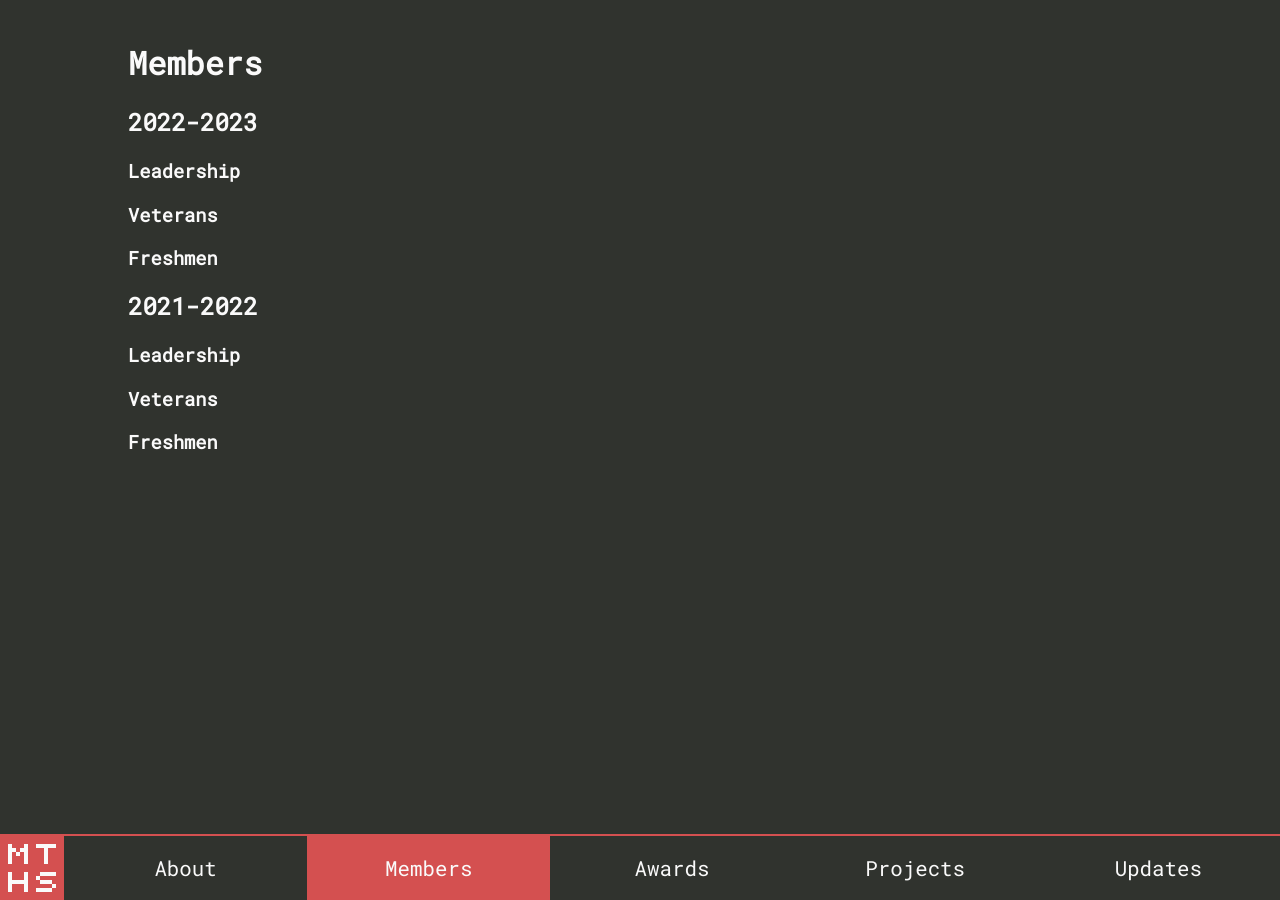
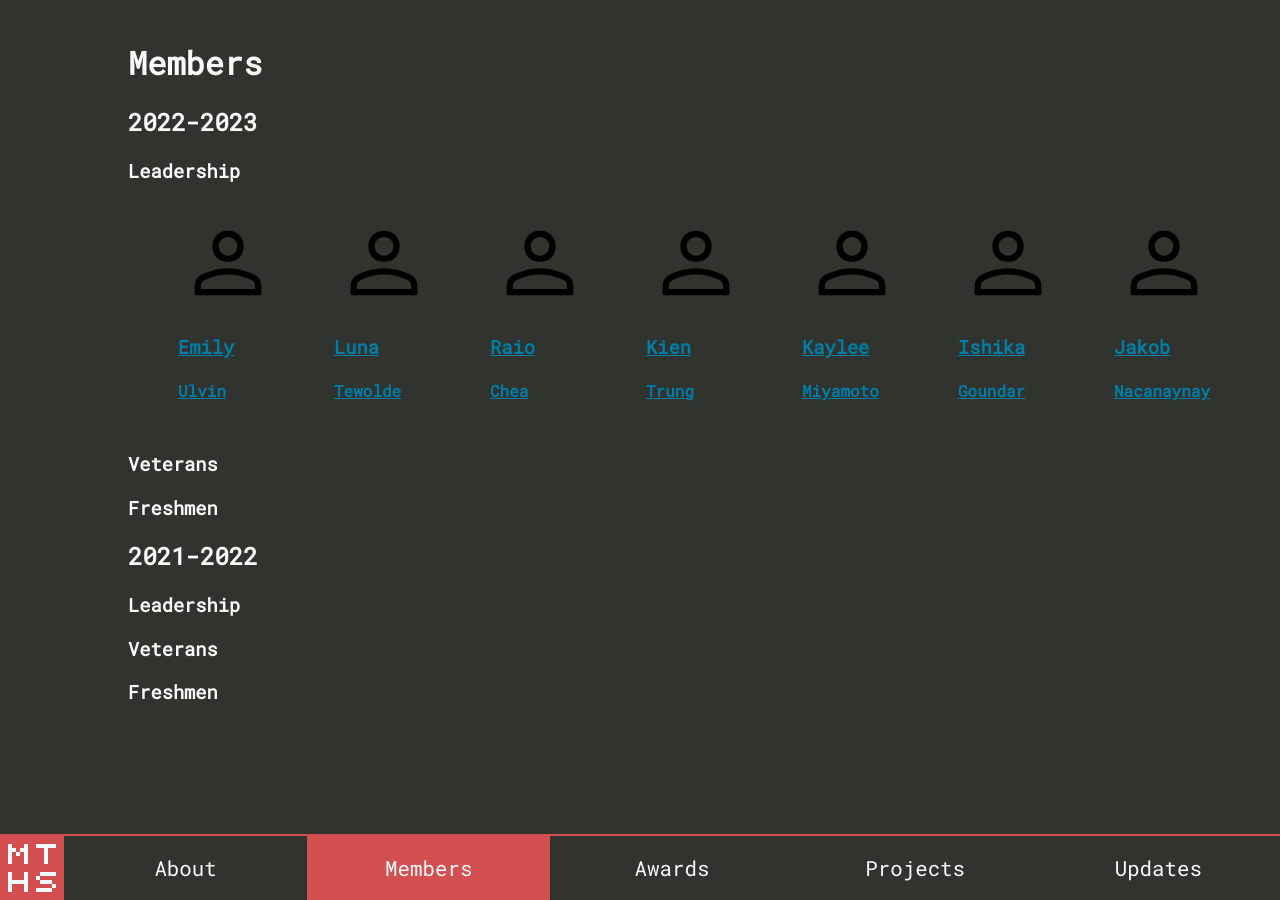
Before and after one commit to MTHS-TSA/MTHS-TSA.github.io, a Jekyll site: the page built from members.md, in a window 1280 px wide. Built offline with Jekyll 4.4.1, drawn with Linux system fonts in a browser that asks for light colours.

Commit message:
Basic add members

```diff
--- /dev/null
+++ b/_includes/member-card.html
@@ -0,0 +1,11 @@
+<li class="member-card">
+    <a href="{{ include.profile-url }}">
+        {% if include.profile-img %}
+            <img src="{{ include.profile-img }}" alt="">
+        {% else %}
+            <img src="/assets/images/default-profile.svg" alt="">
+        {% endif %}
+        <h3>{{ include.first-name }}</h3>
+        <h4>{{ include.last-name }}</h4>
+    </a>
+</li>
--- /dev/null
+++ b/_layouts/members.html
@@ -0,0 +1,31 @@
+---
+layout: default
+---
+
+<h1>Members</h1>
+
+<h2>2022-2023</h2>
+
+<h3>Leadership</h3>
+
+<ul>
+    {% include member-card.html  profile-url="" first-name="Emily" last-name="Ulvin" %}
+    {% include member-card.html  profile-url="" first-name="Luna" last-name="Tewolde" %}
+    {% include member-card.html  profile-url="" first-name="Raio" last-name="Chea" %}
+    {% include member-card.html  profile-url="" first-name="Kien" last-name="Trung" %}
+    {% include member-card.html  profile-url="" first-name="Kaylee" last-name="Miyamoto" %}
+    {% include member-card.html  profile-url="" first-name="Ishika" last-name="Goundar" %}
+    {% include member-card.html  profile-url="" first-name="Jakob" last-name="Nacanaynay" %}
+</ul>
+
+<h3>Veterans</h3>
+
+<h3>Freshmen</h3>
+
+<h2>2021-2022</h2>
+
+<h3>Leadership</h3>
+
+<h3>Veterans</h3>
+
+<h3>Freshmen</h3>
--- /dev/null
+++ b/assets/css/members.css
@@ -0,0 +1,18 @@
+ul {
+    display: flex;
+    flex-wrap: wrap;
+    align-items: center;
+}
+
+.member-card {
+    display: block;
+    float: left;
+    flex: 1;
+    padding: 10px;
+}
+
+.member-card img {
+    height: 100px;
+    width: 100px;
+    object-fit: cover;
+}
```
Also changed, not shown: index.md (+1 -2 lines), members.md (+2 -19 lines), assets/images/default-profile.svg (added).
